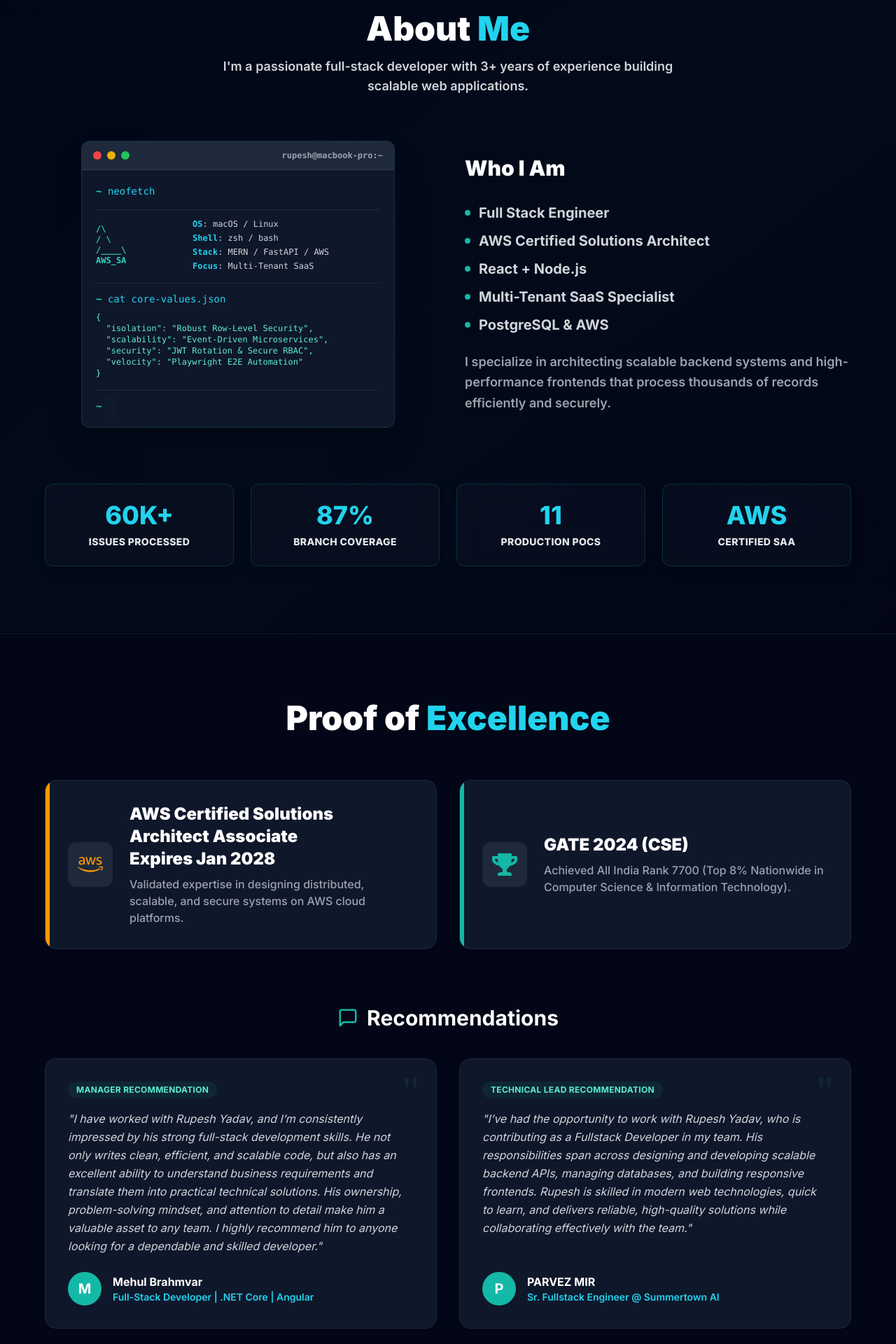
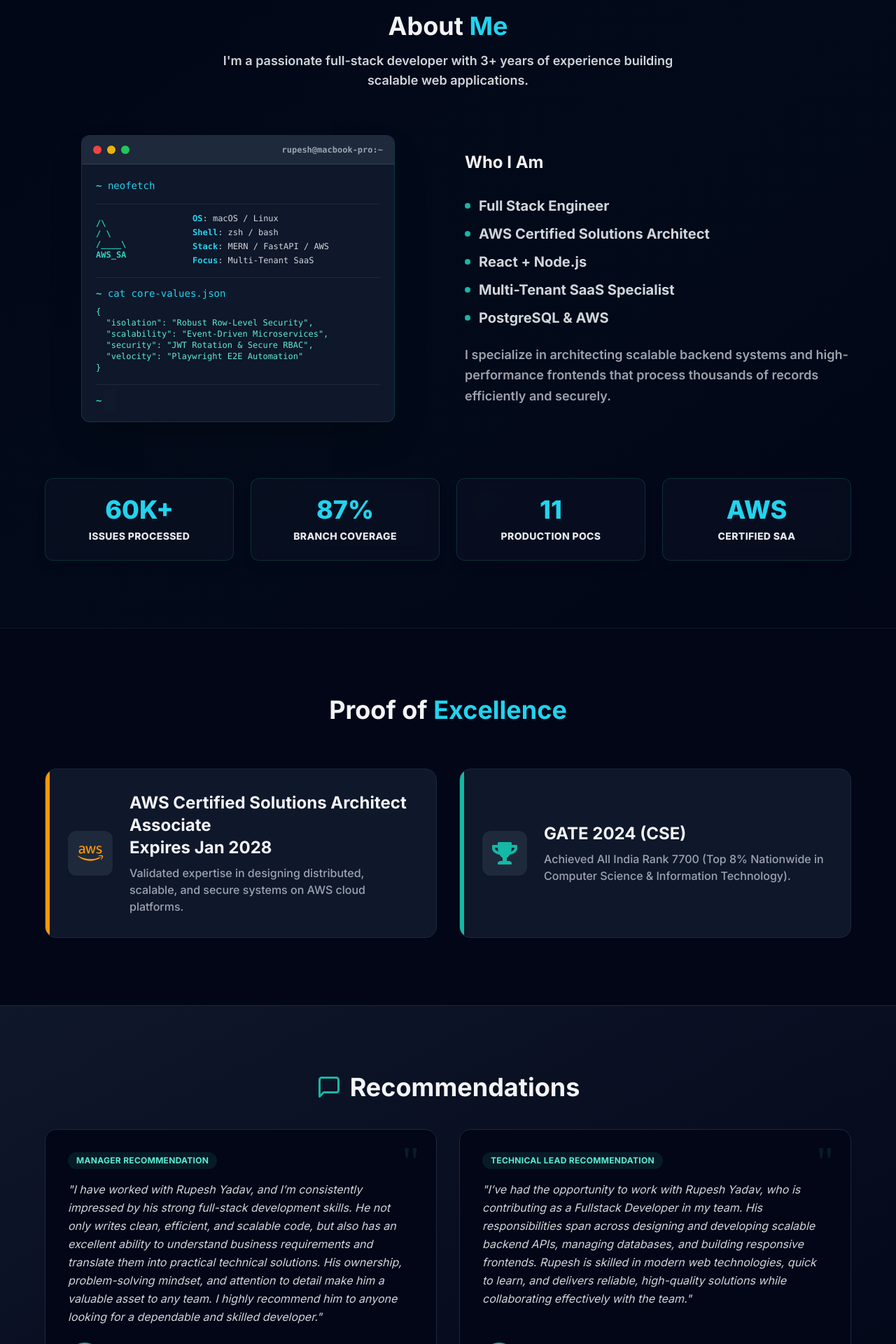
Before and after one commit to RupeshDev18/rupesh-portfolio, a React (Vite) app: page / in a window 1280 px wide. Shown: the part 880-2800 px from the top of the page at 70% size. Built offline with nearby package versions, Linux system fonts and the light colour scheme.

Commit message:
fix: fonts

```diff
--- a/src/components/about/About.jsx
+++ b/src/components/about/About.jsx
@@ -13,7 +13,7 @@
     <section id="about" className="py-24 px-6 bg-gradient-to-br from-green-50 via-white to-blue-50 dark:bg-slate-950 dark:bg-gradient-to-br dark:from-slate-950 dark:via-teal-950/10 dark:to-slate-950 border-t border-gray-150 dark:border-slate-900 overflow-hidden">
       <div className="max-w-6xl mx-auto">
         <motion.h2
-          className="text-4xl md:text-5xl font-black mb-4 text-center text-gray-900 dark:text-white"
+          className="text-3xl md:text-4xl font-bold mb-4 text-center text-gray-800 dark:text-gray-100"
           initial={{ opacity: 0, y: 20 }}
           whileInView={{ opacity: 1, y: 0 }}
           transition={{ duration: 0.6 }}
@@ -73,7 +73,7 @@
               <div className="border-t border-slate-800 pt-3">
                 <span className="text-teal-400 font-bold">~</span> <span className="text-cyan-400">cat core-values.json</span>
                 <pre className="text-xs text-teal-300 mt-2 overflow-x-auto">
-{`{
+                  {`{
   "isolation": "Robust Row-Level Security",
   "scalability": "Event-Driven Microservices",
   "security": "JWT Rotation & Secure RBAC",
@@ -96,7 +96,7 @@
             transition={{ duration: 0.6 }}
             viewport={{ once: true }}
           >
-            <h3 className="text-2xl md:text-3xl font-black text-gray-900 dark:text-white mb-2">Who I Am</h3>
+            <h3 className="text-xl md:text-2xl font-bold text-gray-800 dark:text-gray-100 mb-2">Who I Am</h3>
             <ul className="space-y-3 mb-6">
               <li className="flex items-center gap-3 text-lg md:text-xl text-gray-700 dark:text-gray-300 font-bold">
                 <span className="w-2 h-2 bg-teal-500 rounded-full"></span> Full Stack Engineer
--- a/src/components/achievements/Achievements.jsx
+++ b/src/components/achievements/Achievements.jsx
@@ -5,13 +5,13 @@
 import portfolioData from "../../data/data.json";
 
 const Achievements = () => {
-  const { achievements, testimonials } = portfolioData;
+  const { achievements } = portfolioData;
 
   return (
     <section id="achievements" className="py-24 px-6 bg-white dark:bg-slate-950 border-t border-gray-150 dark:border-slate-900">
       <div className="max-w-6xl mx-auto">
         <motion.h2
-          className="text-4xl md:text-5xl font-black mb-16 text-center text-gray-900 dark:text-white"
+          className="text-3xl md:text-4xl font-bold mb-16 text-center text-gray-800 dark:text-gray-100"
           initial={{ opacity: 0, y: 20 }}
           whileInView={{ opacity: 1, y: 0 }}
           transition={{ duration: 0.6 }}
@@ -21,15 +21,25 @@
         </motion.h2>
 
         {/* Achievements Grid */}
-        <div className="grid grid-cols-1 md:grid-cols-2 gap-8 mb-20">
+        <motion.div
+          className="grid grid-cols-1 md:grid-cols-2 gap-8"
+          initial="hidden"
+          whileInView="visible"
+          viewport={{ once: true }}
+          variants={{
+            hidden: { opacity: 0 },
+            visible: { opacity: 1, transition: { staggerChildren: 0.2 } }
+          }}
+        >
           {achievements.map((item, idx) => (
             <motion.div
               key={idx}
               className="flex flex-col sm:flex-row items-start sm:items-center gap-6 p-8 rounded-2xl bg-white dark:bg-slate-900 border border-gray-100 dark:border-slate-800 shadow-sm hover:shadow-xl transition-all relative overflow-hidden group"
-              initial={{ opacity: 0, x: idx % 2 === 0 ? -30 : 30 }}
-              whileInView={{ opacity: 1, x: 0 }}
-              transition={{ duration: 0.6, delay: idx * 0.1 }}
-              viewport={{ once: true }}
+              variants={{
+                hidden: { opacity: 0, x: -30 },
+                visible: { opacity: 1, x: 0, transition: { duration: 0.6, type: "spring", stiffness: 50 } }
+              }}
+              whileHover={{ y: -5, scale: 1.02 }}
             >
               <div className={`absolute left-0 top-0 bottom-0 w-1.5 ${item.icon === 'aws' ? 'bg-[#ff9900]' : 'bg-teal-500'}`}></div>
 
@@ -37,7 +47,7 @@
                 {item.icon === "aws" ? <FaAws /> : <FaTrophy />}
               </div>
               <div>
-                <h3 className="text-xl md:text-2xl font-black text-gray-900 dark:text-white mb-2 leading-tight whitespace-pre-line">
+                <h3 className="text-xl md:text-2xl font-bold text-gray-800 dark:text-gray-100 mb-2 leading-tight whitespace-pre-line">
                   {item.title}
                 </h3>
                 <p className="text-gray-600 dark:text-gray-400 font-medium leading-relaxed text-sm md:text-base">
@@ -46,49 +56,6 @@
               </div>
             </motion.div>
           ))}
-        </div>
-
-        {/* Testimonials */}
-        <motion.div
-          initial={{ opacity: 0, y: 30 }}
-          whileInView={{ opacity: 1, y: 0 }}
-          transition={{ duration: 0.6 }}
-          viewport={{ once: true }}
-        >
-          <h3 className="text-3xl font-bold mb-10 text-center text-gray-900 dark:text-white flex items-center justify-center gap-3">
-            <FiMessageSquare className="text-teal-500" /> Recommendations
-          </h3>
-          <div className="grid grid-cols-1 md:grid-cols-2 gap-8">
-            {testimonials.map((test, idx) => (
-              <div
-                key={idx}
-                className="p-8 bg-white dark:bg-slate-900 rounded-2xl shadow-sm border border-gray-100 dark:border-slate-800 relative flex flex-col h-full"
-              >
-                <div className="absolute top-4 right-6 text-6xl text-teal-100 dark:text-teal-900/30 font-serif leading-none select-none">
-                  "
-                </div>
-                {test.badge && (
-                  <div className="inline-block px-3 py-1 mb-4 rounded-full bg-teal-50 dark:bg-teal-900/30 text-teal-700 dark:text-teal-300 text-xs font-bold uppercase tracking-wide self-start">
-                    {test.badge}
-                  </div>
-                )}
-                <p className="text-gray-700 dark:text-gray-300 italic mb-6 relative z-10 leading-relaxed flex-grow">
-                  "{test.text}"
-                </p>
-                <div className="flex items-center gap-4 mt-auto">
-                  <div className="w-12 h-12 bg-teal-500 rounded-full flex items-center justify-center text-white font-bold text-xl shrink-0">
-                    {test.name.charAt(0)}
-                  </div>
-                  <div>
-                    <h4 className="font-bold text-gray-900 dark:text-white">{test.name}</h4>
-                    <span className="text-sm font-semibold text-teal-600 dark:text-cyan-400 block">
-                      {test.role}
-                    </span>
-                  </div>
-                </div>
-              </div>
-            ))}
-          </div>
         </motion.div>
       </div>
     </section>
--- a/src/components/hero/Hero.jsx
+++ b/src/components/hero/Hero.jsx
@@ -48,7 +48,7 @@
             </span>
           </motion.div>
           <motion.h2
-            className="text-5xl md:text-6xl font-black text-black dark:text-white leading-tight"
+            className="text-4xl md:text-5xl font-bold text-gray-800 dark:text-gray-100 leading-tight"
             variants={itemVariants}
           >
             Hi, I'm {portfolioData.name.split(' ')[0]}
--- /dev/null
+++ b/src/components/recommendations/Recommendations.jsx
@@ -0,0 +1,85 @@
+import React from "react";
+import { motion } from "framer-motion";
+import { FiMessageSquare } from "react-icons/fi";
+import portfolioData from "../../data/data.json";
+
+const Recommendations = () => {
+  const { testimonials } = portfolioData;
+
+  const containerVariants = {
+    hidden: { opacity: 0 },
+    visible: {
+      opacity: 1,
+      transition: {
+        staggerChildren: 0.2
+      }
+    }
+  };
+
+  const itemVariants = {
+    hidden: { opacity: 0, y: 30 },
+    visible: {
+      opacity: 1,
+      y: 0,
+      transition: { duration: 0.6, type: "spring", stiffness: 50 }
+    }
+  };
+
+  return (
+    <section id="recommendations" className="py-24 px-6 bg-gradient-to-br from-gray-50 to-white dark:bg-slate-900 dark:bg-gradient-to-br dark:from-slate-900 dark:to-slate-950 border-t border-gray-150 dark:border-slate-800">
+      <div className="max-w-6xl mx-auto">
+        <motion.div
+          initial={{ opacity: 0, y: 30 }}
+          whileInView={{ opacity: 1, y: 0 }}
+          transition={{ duration: 0.6 }}
+          viewport={{ once: true }}
+        >
+          <h2 className="text-3xl md:text-4xl font-bold mb-10 text-center text-gray-800 dark:text-gray-100 flex items-center justify-center gap-3">
+            <FiMessageSquare className="text-teal-500" /> Recommendations
+          </h2>
+          <motion.div
+            className="grid grid-cols-1 md:grid-cols-2 gap-8"
+            variants={containerVariants}
+            initial="hidden"
+            whileInView="visible"
+            viewport={{ once: true }}
+          >
+            {testimonials.map((test, idx) => (
+              <motion.div
+                key={idx}
+                variants={itemVariants}
+                whileHover={{ y: -5, scale: 1.02, boxShadow: "0 20px 25px -5px rgba(20, 184, 166, 0.1), 0 10px 10px -5px rgba(20, 184, 166, 0.04)" }}
+                className="p-8 bg-white dark:bg-slate-950 rounded-2xl shadow-sm border border-gray-100 dark:border-slate-800 relative flex flex-col h-full transition-all duration-300 group"
+              >
+                <div className="absolute top-4 right-6 text-6xl text-teal-100 dark:text-teal-900/30 font-serif leading-none select-none group-hover:text-teal-200 dark:group-hover:text-teal-800/40 transition-colors duration-300">
+                  "
+                </div>
+                {test.badge && (
+                  <div className="inline-block px-3 py-1 mb-4 rounded-full bg-teal-50 dark:bg-teal-900/30 text-teal-700 dark:text-teal-300 text-xs font-bold uppercase tracking-wide self-start">
+                    {test.badge}
+                  </div>
+                )}
+                <p className="text-gray-700 dark:text-gray-300 italic mb-6 relative z-10 leading-relaxed flex-grow">
+                  "{test.text}"
+                </p>
+                <div className="flex items-center gap-4 mt-auto">
+                  <div className="w-12 h-12 bg-teal-500 rounded-full flex items-center justify-center text-white font-bold text-xl shrink-0 group-hover:scale-110 transition-transform duration-300">
+                    {test.name.charAt(0)}
+                  </div>
+                  <div>
+                    <h4 className="font-bold text-gray-900 dark:text-white">{test.name}</h4>
+                    <span className="text-sm font-semibold text-teal-600 dark:text-cyan-400 block">
+                      {test.role}
+                    </span>
+                  </div>
+                </div>
+              </motion.div>
+            ))}
+          </motion.div>
+        </motion.div>
+      </div>
+    </section>
+  );
+};
+
+export default Recommendations;
--- a/src/components/resume/Resume.jsx
+++ b/src/components/resume/Resume.jsx
@@ -19,7 +19,7 @@
     <div id="resume" className="container m-auto mt-16">
       {/* Heading */}
       <div data-aos="fade-up" className="relative mb-5">
-        <h3 className="text-3xl font-black text-gray-400 sm:text-2xl">
+        <h3 className="text-3xl md:text-4xl font-bold text-gray-800 dark:text-gray-100">
           Resume
         </h3>
         <span className="h-[1.1px] right-0 absolute w-[92%] bg-gray-300 block"></span>
--- a/src/components/work/Work.jsx
+++ b/src/components/work/Work.jsx
@@ -8,7 +8,7 @@
       <div
       data-aos="fade-up"
        className="relative mb-5">
-        <h3 className="text-3xl font-black text-gray-400 sm:text-2xl">Works</h3>
+        <h3 className="text-3xl md:text-4xl font-bold text-gray-800 dark:text-gray-100">Works</h3>
         <span className="h-[1.1px] right-0 absolute w-[92%] bg-gray-300 block"></span>
       </div>
       <div
--- a/src/pages/Home.jsx
+++ b/src/pages/Home.jsx
@@ -4,6 +4,7 @@
 import Hero from "../components/hero/Hero";
 import About from "../components/about/About";
 import Achievements from "../components/achievements/Achievements";
+import Recommendations from "../components/recommendations/Recommendations";
 import Skills from "../components/skills/Skills";
 import Projects from "../components/projects/Projects";
 import Experience from "../components/experience/Experience";
@@ -35,6 +36,7 @@
       <Hero />
       <About />
       <Achievements />
+      <Recommendations />
       <Skills />
       <Experience />
       <Projects />
```
Also changed, not shown: src/components/blog/Blog.jsx (+19 -2 lines), src/components/experience/Experience.jsx (+24 -5 lines), src/components/navbar/NavBar.jsx (+8 -4 lines), src/components/projects/Projects.jsx (+19 -2 lines), src/components/skills/Skills.jsx (+19 -2 lines).
